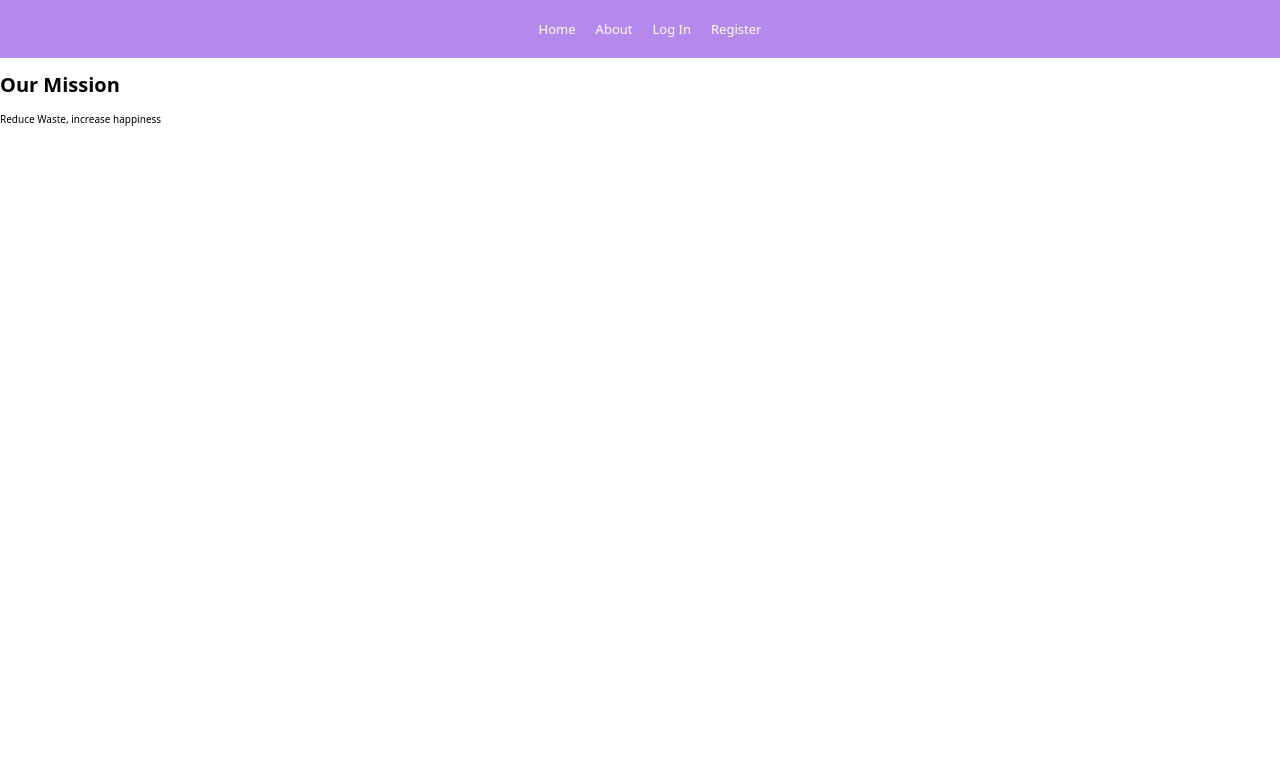
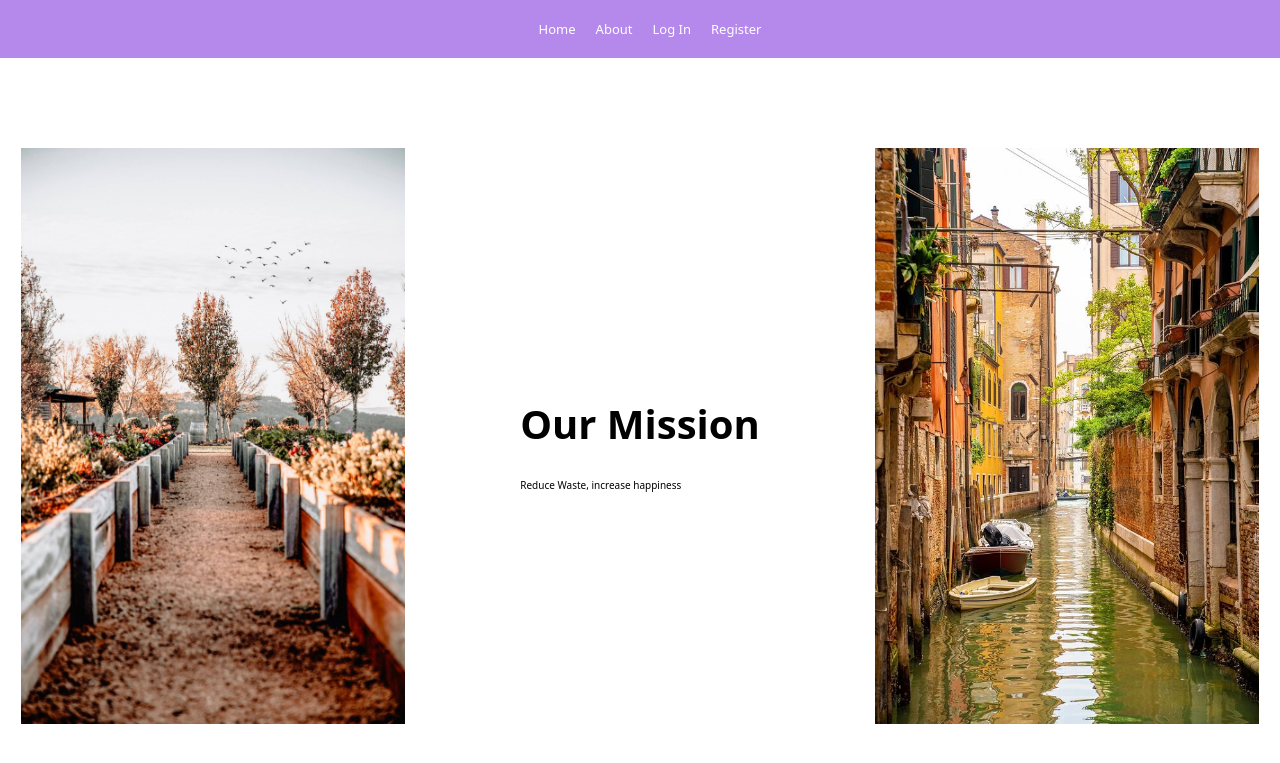
Before and after one commit to Haziq12/Boxd, a Flask app: page /info in a window 1280 px wide. Shown: the top 763 px of the page. Run offline with Flask 2, Linux system fonts and the light colour scheme.

Commit message:
center about page images in grid area

```diff
--- a/myapp/static/styles/info.css
+++ b/myapp/static/styles/info.css
@@ -0,0 +1,34 @@
+.container {
+  margin-top: 90px;
+  display: grid;
+  place-items: center;
+  grid-template-columns: 1fr 1fr 1fr;
+  grid-template-rows: 1fr 1fr 1fr;
+  grid-template-areas:
+    "one two three"
+    "one two three"
+    "one two three";
+}
+
+.wrap {
+  grid-area: two;
+  text-align: left;
+}
+
+.mission {
+  font-size: 40px;
+}
+
+.left-image {
+  grid-area: one;
+  max-width: 90%;
+  max-height: auto;
+  align-items: center;
+}
+
+.right-image {
+    grid-area: three;
+    max-width: 90%;
+    max-height: auto;
+    align-items: center;
+}
--- a/myapp/templates/info.html
+++ b/myapp/templates/info.html
@@ -3,9 +3,13 @@
 
 <link rel="stylesheet" href="{{url_for('static', filename='./styles/info.css')}}" />
 
-    <div class="jumbotron">
-        <h1>Our Mission</h1>
-        <p>Reduce Waste, increase happiness</p>
-    </div>
+
+    <img class="left-image" src="../static/images/left-image.jpeg" alt="No Image">
+        <div class="wrap">
+            <h1 class="mission">Our Mission</h1>
+            <p class="main">Reduce Waste, increase happiness</p>
+        </div>
+    <img class="right-image" src="../static/images/right-image.jpeg" alt="">
+
 
 {% endblock %}
```
Also changed, not shown: myapp/static/images/left-image.jpeg (added), myapp/static/images/right-image.jpeg (added).
